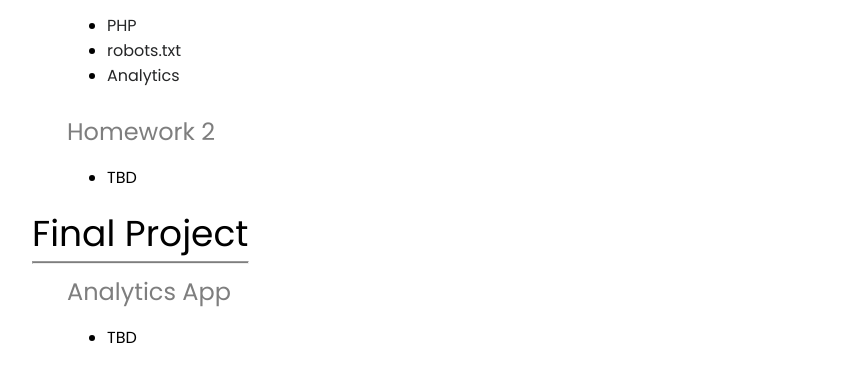
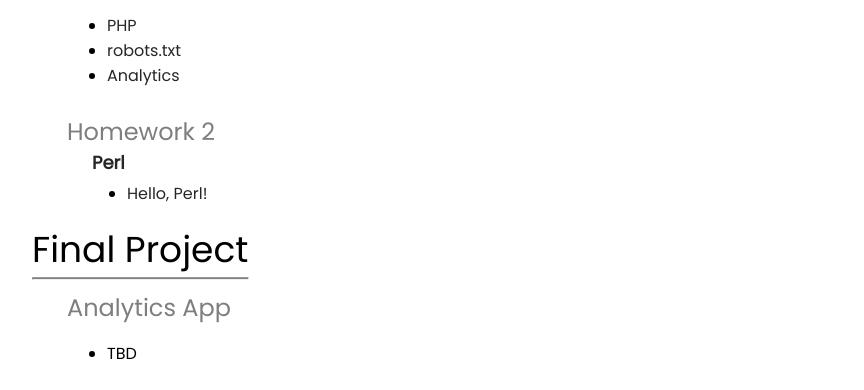
Before and after one commit to jcbib/cse-135, a plain HTML site: page index.html in a window 1280 px wide. Shown: the part 520-910 px from the top of the page, without its empty margins (1-865 px from the left). Drawn offline with Linux system fonts and the light colour scheme.

Commit message:
Changed .pl files and made test link

```diff
--- a/index.html
+++ b/index.html
@@ -61,11 +61,14 @@
       <span class="subsection">
         Homework 2
       </span>
-      <ul>
-        <li>
-          TBD
-        </li>
-      </ul>
+      <span class="item-sub">
+        Perl
+      </span>
+        <ul class="sub-list">
+          <li>
+            <a class="a-item" href="/cgi-bin/perl-hello-html-world.pl"> Hello, Perl! </a>
+          </li>
+        </ul>
     </div>
     <div class="section">
       <span id="proj" class="section-title">
--- a/styles.css
+++ b/styles.css
@@ -37,6 +37,18 @@
 
 .nav-item:hover {
   color: #7e7e7e;
+}
+
+.item-sub {
+  font-size: 18px;
+  color: #252627;
+  margin-left: 85px;
+  font-weight: bold;
+}
+
+.sub-list {
+  margin-top: 5px;
+  margin-left: 20px;
 }
 
 .a-item {
```
Also changed, not shown: 2 other files.
